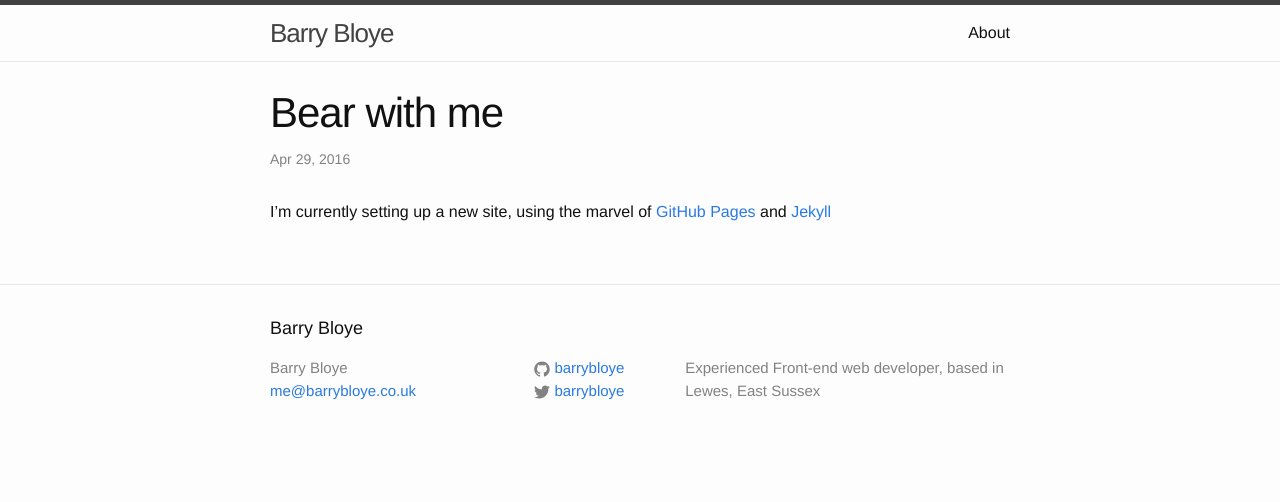
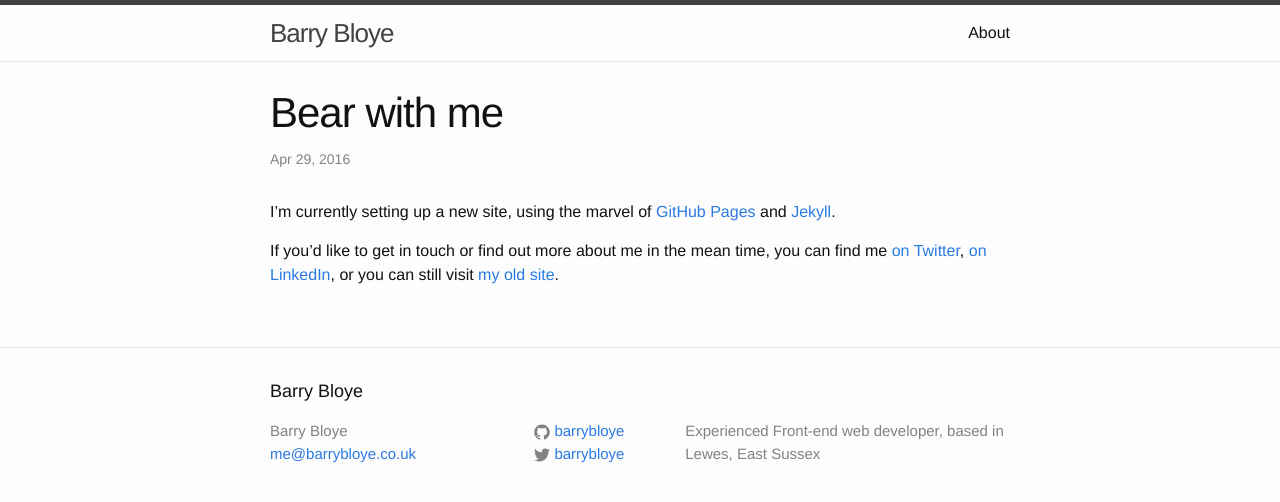
Before and after one commit to barrybloye/barrybloye.github.io, a Jekyll site: the page built from _posts/2016-04-29-bear-with-me.markdown, in a window 1280 px wide. Shown: the top 502 px of the page. Built offline with Jekyll 4.4.1, drawn with Linux system fonts in a browser that asks for light colours.

Commit message:
Add contact info to blog post

```diff
--- a/_posts/2016-04-29-bear-with-me.markdown
+++ b/_posts/2016-04-29-bear-with-me.markdown
@@ -4,7 +4,9 @@ title:  "Bear with me"
 date:   2016-04-29 06:04:00 +0100
 categories: jekyll github
 ---
-I'm currently setting up a new site, using the marvel of [GitHub Pages][github-pages] and [Jekyll][jekyll]
+I'm currently setting up a new site, using the marvel of [GitHub Pages][github-pages] and [Jekyll][jekyll].
+
+If you'd like to get in touch or find out more about me in the mean time, you can find me [on Twitter](https://twitter.com/barrybloye), [on LinkedIn](https://www.linkedin.com/in/barry-bloye-24b5982), or you can still visit [my old site](http://2013.barrybloye.co.uk).
 
 [github-pages]:	https://pages.github.com/
 [jekyll]:	http://jekyllrb.com/
```
